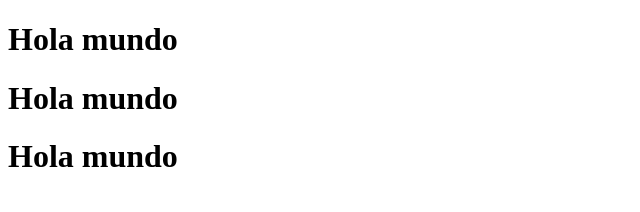
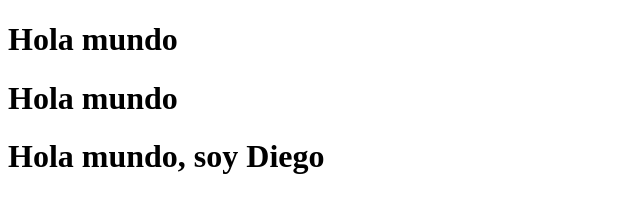
Before and after one commit to skorpion22/ejemplo1, a plain HTML site: page index.html in a window 1280 px wide. Shown: the whole page, without its empty margins (0-640 px from the left). Drawn offline with Linux system fonts and the light colour scheme.

Commit message:
nuevamente

```diff
--- a/index.html
+++ b/index.html
@@ -9,6 +9,6 @@
 <body>
     <h1>Hola mundo</h1>
     <h1>Hola mundo</h1>
-    <h1>Hola mundo</h1>
+    <h1>Hola mundo, soy Diego</h1>
 </body>
 </html>
```
